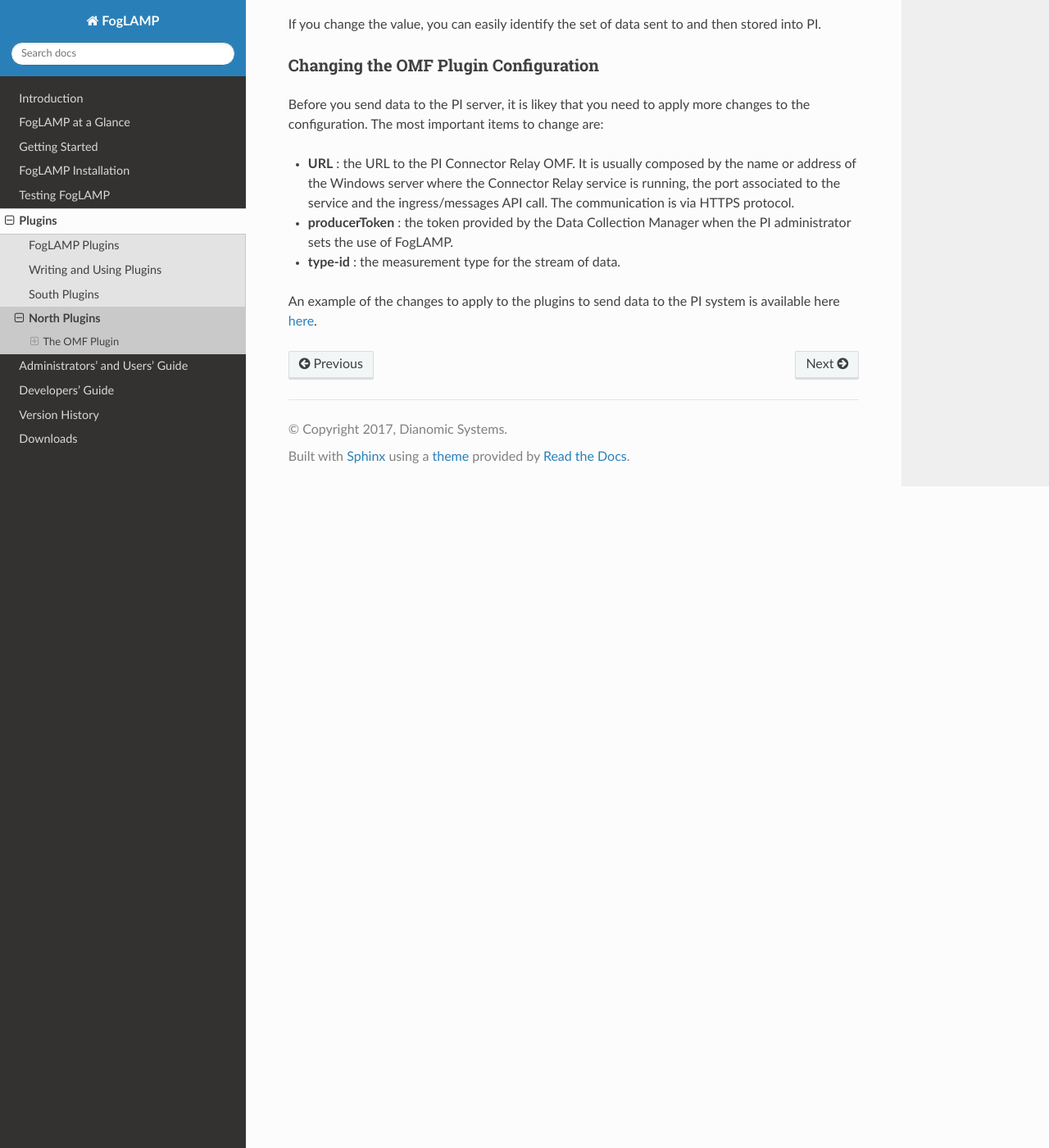
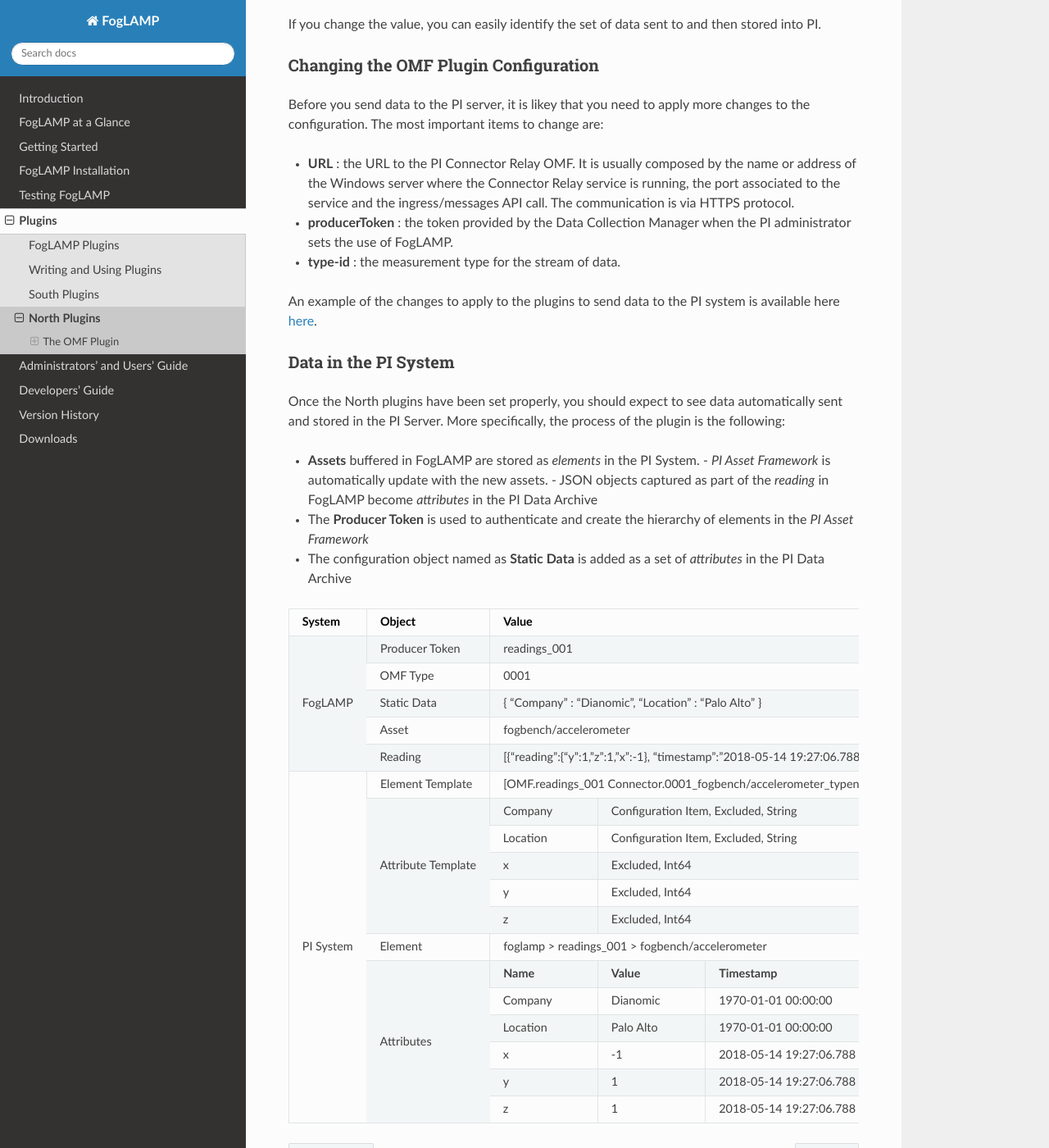
Before and after one commit to fledge-iot/fledge, a Sphinx documentation site: the page built from docs/06_plugins/04_north_plugins.rst, in a window 1280 px wide and 1400 px high, scrolled down 4674 px. Shown: the whole window at 82% size. Built offline with Sphinx 7.4.7 and the Read the Docs theme 2.0.0, drawn with Linux system fonts in a browser that asks for light colours.

Commit message:
OMF Communication

```diff
--- a/docs/06_plugins/04_north_plugins.rst
+++ b/docs/06_plugins/04_north_plugins.rst
@@ -267,7 +267,6 @@ The last parameter to review is the *OMF Type*. The call is the GET method ``fog
 If you change the value, you can easily identify the set of data sent to and then stored into PI.
 
 
-
 Changing the OMF Plugin Configuration
 ~~~~~~~~~~~~~~~~~~~~~~~~~~~~~~~~~~~~~
 
@@ -278,3 +277,55 @@ Before you send data to the PI server, it is likey that you need to apply more c
 - **type-id** : the measurement type for the stream of data.
 
 An example of the changes to apply to the plugins to send data to the PI system is available here `here <../05_testing.html#sending-greetings-to-the-northern-hemisphere>`_.
+
+
+Data in the PI System
+~~~~~~~~~~~~~~~~~~~~~
+
+Once the North plugins have been set properly, you should expect to see data automatically sent and stored in the PI Server. More specifically, the process of the plugin is the following:
+
+- **Assets** buffered in FogLAMP are stored as *elements* in the PI System.
+  - *PI Asset Framework* is automatically update with the new assets.
+  - JSON objects captured as part of the *reading* in FogLAMP become *attributes* in the PI Data Archive
+- The **Producer Token** is used to authenticate and create the hierarchy of elements in the *PI Asset Framework*
+- The configuration object named as **Static Data** is added as a set of *attributes* in the PI Data Archive
+
++-----------+--------------------+--------------------------------------------------------------------------+
+| System    | Object             | Value                                                                    |
++===========+====================+==========================================================================+
+| FogLAMP   | Producer Token     | readings_001                                                             |
+|           +--------------------+--------------------------------------------------------------------------+
+|           | OMF Type           | 0001                                                                     |
+|           +--------------------+--------------------------------------------------------------------------+
+|           | Static Data        | { "Company" : "Dianomic", "Location" : "Palo Alto" }                     |
+|           +--------------------+--------------------------------------------------------------------------+
+|           | Asset              | fogbench/accelerometer                                                   |
+|           +--------------------+--------------------------------------------------------------------------+
+|           | Reading            | [{"reading":{"y":1,"z":1,"x":-1}, "timestamp":"2018-05-14 19:27:06.788}] |
++-----------+--------------------+--------------------------------------------------------------------------+
+| PI System | Element Template   | [OMF.readings_001 Connector.0001_fogbench/accelerometer_typename_sensor] |
+|           +--------------------+----------+---------------------------------------------------------------+
+|           | Attribute Template | Company  | Configuration Item, Excluded, String                          |
+|           |                    +----------+---------------------------------------------------------------+
+|           |                    | Location | Configuration Item, Excluded, String                          |
+|           |                    +----------+---------------------------------------------------------------+
+|           |                    | x        | Excluded, Int64                                               |
+|           |                    +----------+---------------------------------------------------------------+
+|           |                    | y        | Excluded, Int64                                               |
+|           |                    +----------+---------------------------------------------------------------+
+|           |                    | z        | Excluded, Int64                                               |
+|           +--------------------+----------+---------------------------------------------------------------+
+|           | Element            | foglamp > readings_001 > fogbench/accelerometer                          |
+|           +--------------------+----------+---------------+-----------------------------------------------+
+|           | Attributes         | **Name** | **Value**     | **Timestamp**                                 |
+|           |                    +----------+---------------+-----------------------------------------------+
+|           |                    | Company  | Dianomic      | 1970-01-01 00:00:00                           |
++           |                    +----------+---------------+-----------------------------------------------+
+|           |                    | Location | Palo Alto     | 1970-01-01 00:00:00                           |
++           |                    +----------+---------------+-----------------------------------------------+
+|           |                    | x        | -1            | 2018-05-14 19:27:06.788                       |
++           |                    +----------+---------------+-----------------------------------------------+
+|           |                    | y        | 1             | 2018-05-14 19:27:06.788                       |
++           |                    +----------+---------------+-----------------------------------------------+
+|           |                    | z        | 1             | 2018-05-14 19:27:06.788                       |
++-----------+--------------------+----------+---------------+-----------------------------------------------+
```
